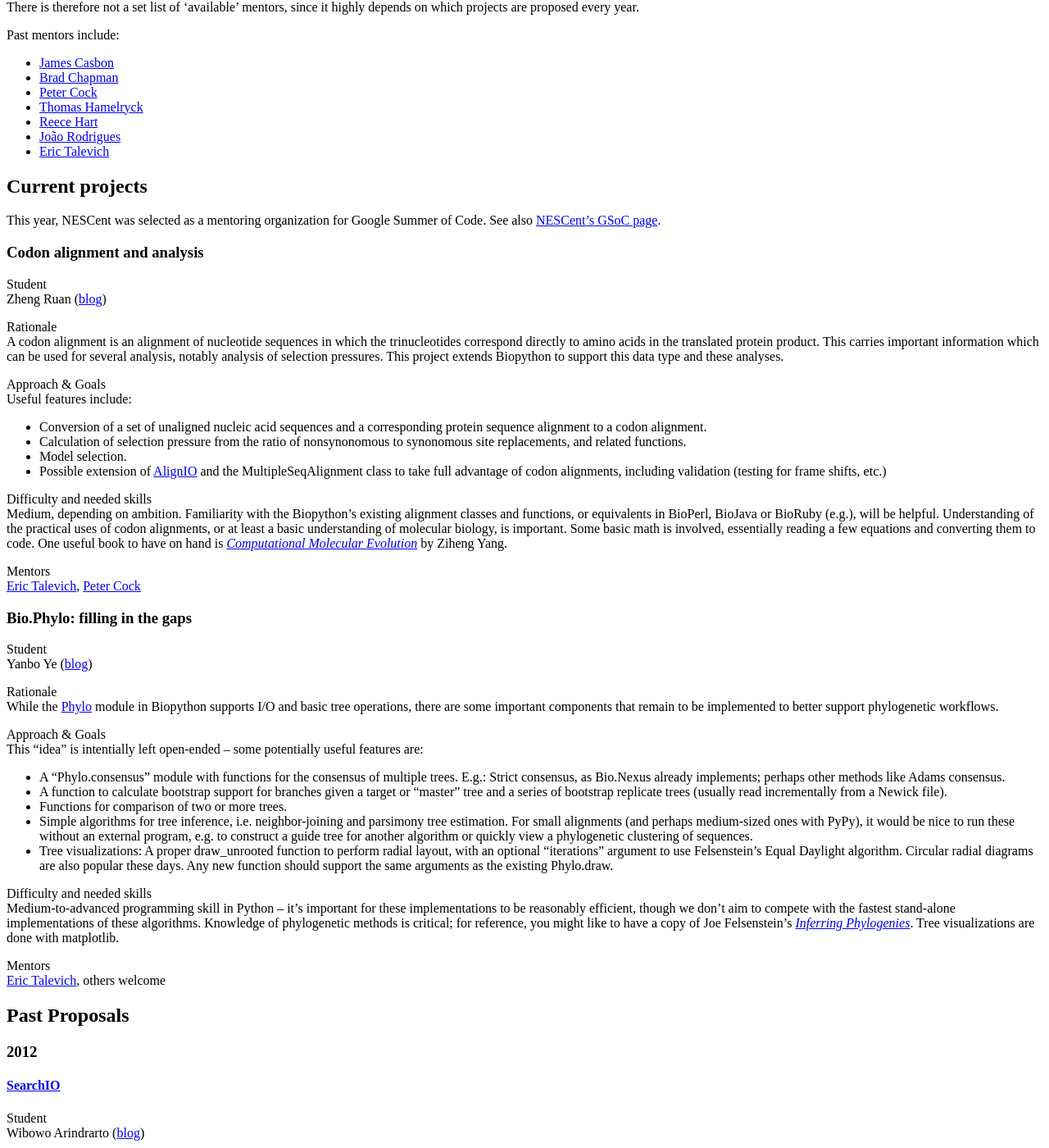
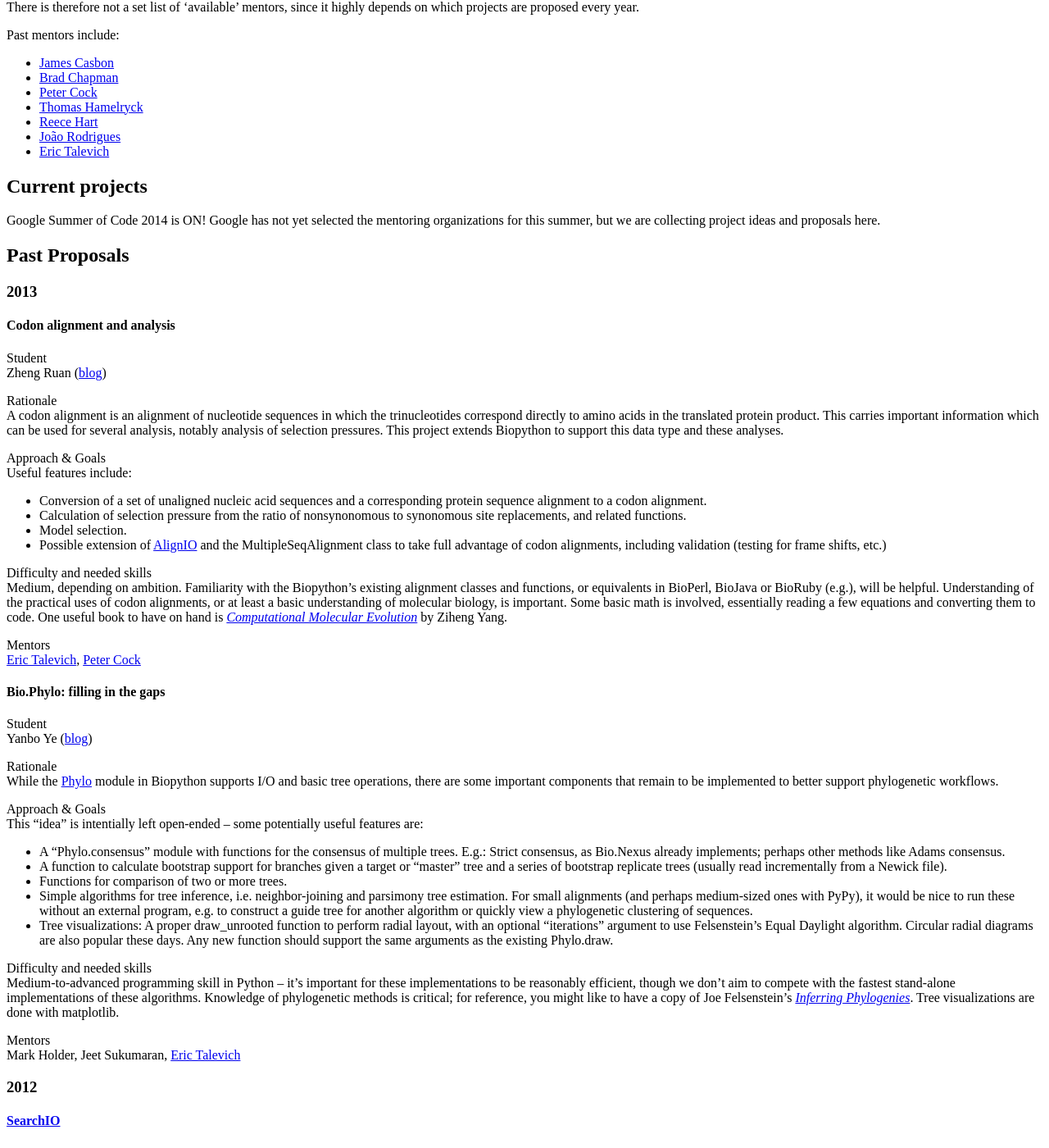
Before and after one commit to biopython/biopython.github.io, a Jekyll site: the page built from wiki/Google_Summer_of_Code.md, in a window 1280 px wide and 1400 px high, scrolled down 282 px. Shown: the whole window at 82% size. Built offline with Jekyll 4.4.1, drawn with Linux system fonts in a browser that asks for light colours.

Commit message:
Moved 2013 projects down to the "Past Proposals" section

```diff
--- a/wiki/Google_Summer_of_Code.md
+++ b/wiki/Google_Summer_of_Code.md
@@ -40,11 +40,16 @@ Past mentors include:
 Current projects
 ----------------
 
-This year, NESCent was selected as a mentoring organization for Google
-Summer of Code. See also [NESCent's GSoC
-page](http://informatics.nescent.org/wiki/Phyloinformatics_Summer_of_Code_2013).
+Google Summer of Code 2014 is ON! Google has not yet selected the
+mentoring organizations for this summer, but we are collecting project
+ideas and proposals here.
 
-### Codon alignment and analysis
+Past Proposals
+--------------
+
+### 2013
+
+#### Codon alignment and analysis
 
 Student
 Zheng Ruan ([blog](http://zr1991.blogspot.de/))
@@ -82,7 +87,7 @@ Mentors
 [Eric Talevich](http://etal.myweb.uga.edu/), [Peter
 Cock](https://github.com/peterjc/)
 
-### Bio.Phylo: filling in the gaps
+#### Bio.Phylo: filling in the gaps
 
 Student
 Yanbo Ye ([blog](http://blog.yeyanbo.com/tag/gsoc.html))
@@ -124,10 +129,7 @@ reference, you might like to have a copy of Joe Felsenstein's
 Tree visualizations are done with matplotlib.
 
 Mentors
-[Eric Talevich](http://etal.myweb.uga.edu/), others welcome
-
-Past Proposals
---------------
+Mark Holder, Jeet Sukumaran, [Eric Talevich](http://etal.myweb.uga.edu/)
 
 ### 2012
 
```
Also changed, not shown: 1 other file.
